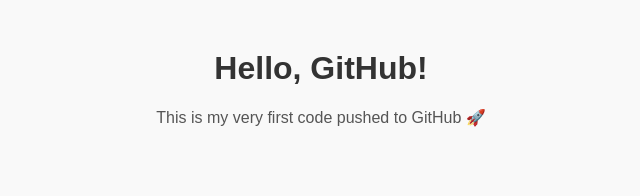
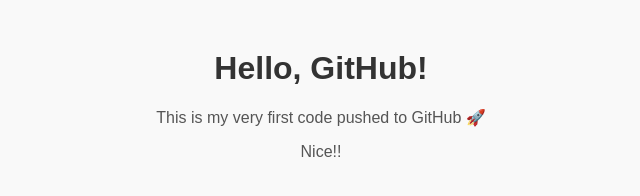
Before and after one commit to Docjby/my-first-code, a plain HTML site: page index.html in a window 1280 px wide. Shown: the full height of the page, 319-959 px from the left. Drawn offline with Linux system fonts and the light colour scheme.

Commit message:
Updated index.html

```diff
--- a/index.html
+++ b/index.html
@@ -22,5 +22,6 @@
 <body>
   <h1>Hello, GitHub!</h1>
   <p>This is my very first code pushed to GitHub 🚀</p>
+  <p>Nice!!</p>
 </body>
 </html>
```
